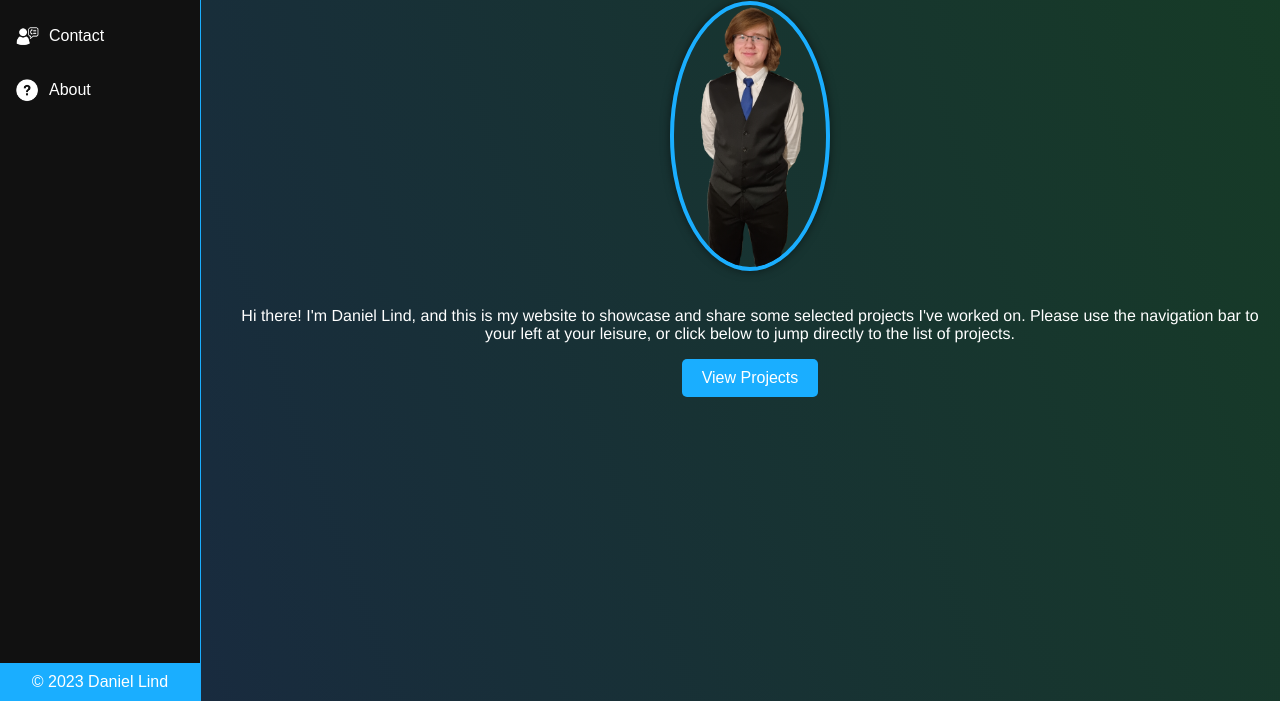
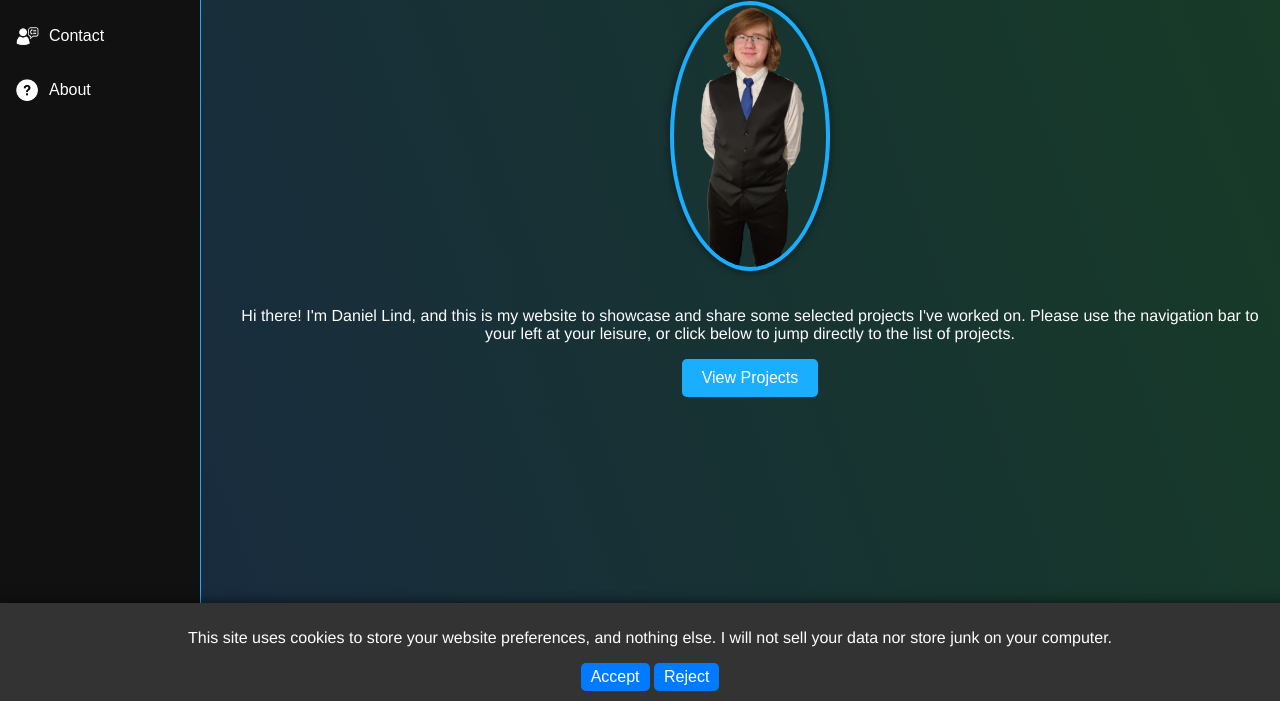
Before and after one commit to DannyAndersson/dannyandersson.github.io, a plain HTML site: page en/index.html in a window 1280 px wide. Shown: the part 99-800 px from the top of the page. Drawn offline with Linux system fonts and the light colour scheme; files whose address does not match are found by name.

```diff
--- a/index.html
+++ b/en/index.html
@@ -119,6 +119,26 @@
             text-align: center;
         }
 
+        #cookie-consent-banner {
+        position: fixed;
+        bottom: 0;
+        left: 0;
+        width: 100%;
+        background-color: #333;
+        color: #fff;
+        text-align: center;
+        padding: 10px;
+        box-shadow: 0px -2px 10px rgba(0, 0, 0, 0.5);
+    }
+
+    #cookie-consent-banner button {
+        background-color: #007bff;
+        color: #fff;
+        border: none;
+        padding: 5px 10px;
+        cursor: pointer;
+    }
+
     </style>
 </head>
 <body>
@@ -148,5 +168,43 @@
             <a href="projects.html"><button>View Projects</button></a>
         </div>
     </div>
+
+    <div id="cookie-consent-banner">
+        <p>This site uses cookies to store your website preferences, and nothing else. I will not sell your data nor store junk on your computer.</p>
+        <button onclick="acceptCookies()">Accept</button>
+        <button onclick="rejectCookies()">Reject</button>
+    </div>
+
+    <script>
+        function acceptCookies() {
+            // Set a cookie to indicate that the user has accepted cookies
+            document.cookie = "cookiesAccepted=true; expires=Thu, 31 Dec 2099 23:59:59 UTC; path=/";
+
+            // Hide the cookie consent banner
+            document.getElementById("cookie-consent-banner").style.display = "none";
+        }
+
+        function rejectCookies() {
+            // Set a cookie to indicate that the user has rejected cookies
+            document.cookie = "cookiesAccepted=false; expires=Thu, 31 Dec 2099 23:59:59 UTC; path=/";
+
+            // Hide the cookie consent banner
+            document.getElementById("cookie-consent-banner").style.display = "none";
+        }
+
+        // Check cookies status when the page loads
+        window.onload = checkCookiesAccepted;
+
+        function checkCookiesAccepted() {
+            const cookies = document.cookie.split(';');
+            for (const cookie of cookies) {
+                const [name, value] = cookie.split('=');
+                if (name.trim() === 'cookiesAccepted' && value === 'true') {
+                    // Hide the cookie consent banner if cookies are accepted
+                    document.getElementById("cookie-consent-banner").style.display = "none";
+                }
+            }
+        }
+    </script>
 </body>
 </html>
```
Also changed, not shown: en/404.html (renamed from 404.html, +1 -1 lines), en/501.html (renamed from 501.html, +1 -1 lines), en/games/coconuts-in-space.html (renamed from games/coconuts-in-space.html), en/games/game-index.html (renamed from games/game-index.html), en/projects.html (renamed from projects.html), index-style.css (deleted), resources/favicon.ico (renamed from favicon.ico).
